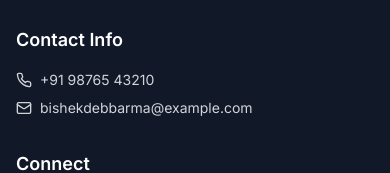
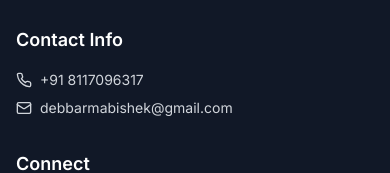
Before and after one commit to bishekdb/My-Portfolio, a React (Vite) app: page / in a window 390 px wide. Shown: the part 5800-5973 px from the top of the page. Built offline with nearby package versions, Linux system fonts and the light colour scheme.

Commit message:
Updated contact information with real email and phone number

```diff
--- a/src/components/Footer.tsx
+++ b/src/components/Footer.tsx
@@ -12,7 +12,7 @@ const Footer: React.FC = () => {
   };
 
   const handleMessageMe = () => {
-    const email = 'bishekdebbarma@example.com';
+    const email = 'debbarmabishek@gmail.com';
     const subject = 'Hello from your portfolio!';
     const body = 'Hi Bishek, I found your portfolio and would like to connect with you.';
     window.open(`mailto:${email}?subject=${subject}&body=${body}`, '_blank');
@@ -41,11 +41,11 @@ const Footer: React.FC = () => {
             <div className="space-y-2">
               <div className="flex items-center gap-2 text-gray-300 text-sm">
                 <Phone size={16} />
-                <span>+91 98765 43210</span>
+                <span>+91 8117096317</span>
               </div>
               <div className="flex items-center gap-2 text-gray-300 text-sm">
                 <Mail size={16} />
-                <span>bishekdebbarma@example.com</span>
+                <span>debbarmabishek@gmail.com</span>
               </div>
             </div>
           </div>
```
